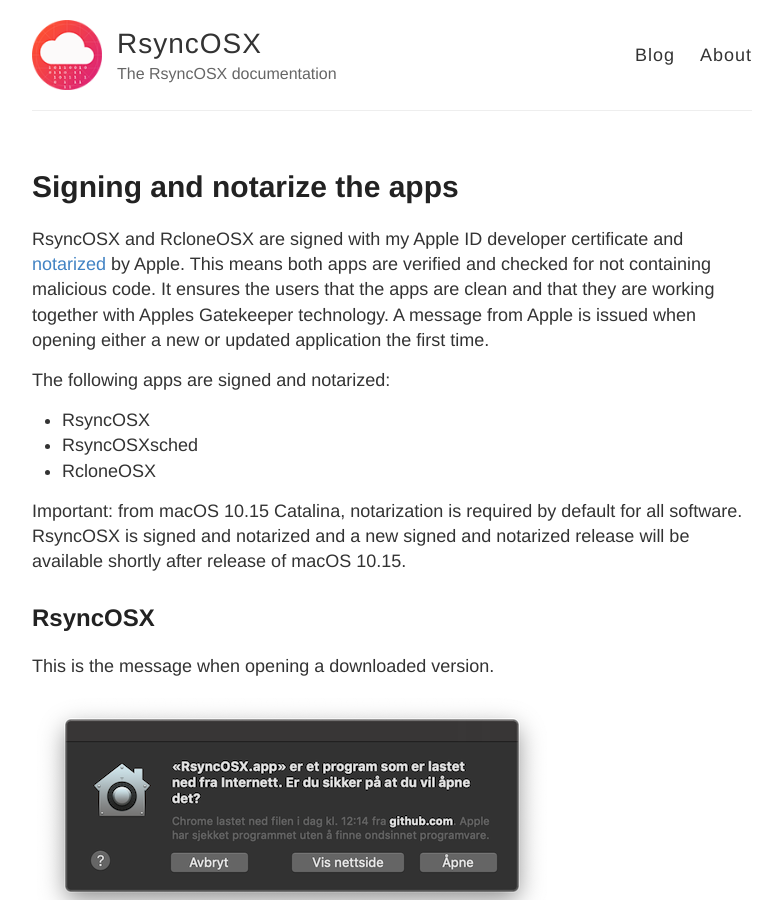
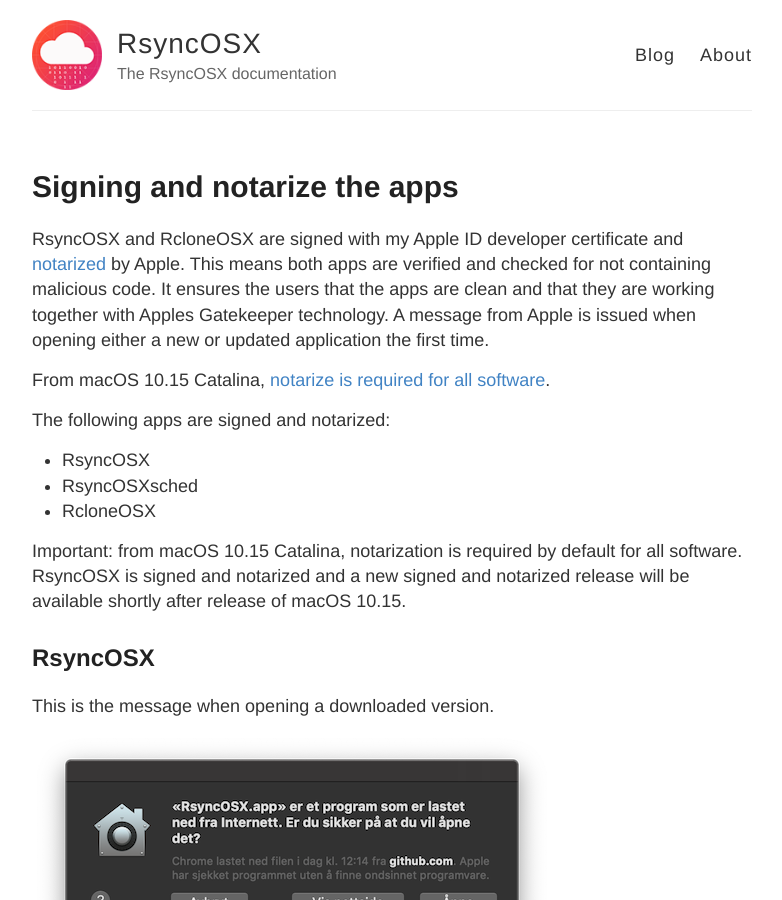
Before and after one commit to d2s/Documentation, a Jekyll site: the page built from _posts/2018-04-11-Notarized.md, in a window 1280 px wide and 900 px high. Shown: the whole window, without its empty margins (248-1030 px from the left). Built offline with Jekyll 4.4.1, drawn with Linux system fonts in a browser that asks for light colours.

Commit message:
Update 2018-04-11-Notarized.md

```diff
--- a/_posts/2018-04-11-Notarized.md
+++ b/_posts/2018-04-11-Notarized.md
@@ -4,6 +4,8 @@ title:  "Signing and notarize the apps"
 permalink: Notarized
 ---
  RsyncOSX and RcloneOSX are signed with my Apple ID developer certificate and [notarized](https://support.apple.com/en-us/HT202491) by Apple. This means both apps are verified and checked for not containing malicious code. It ensures the users that the apps are clean and that they are working together with Apples Gatekeeper technology. A message from Apple is issued when opening either a new or updated application the first time.
+
+ From macOS 10.15 Catalina, [notarize is required for all software](https://developer.apple.com/documentation/security/notarizing_your_app_before_distribution).
 
  The following apps are signed and notarized:
 
```
